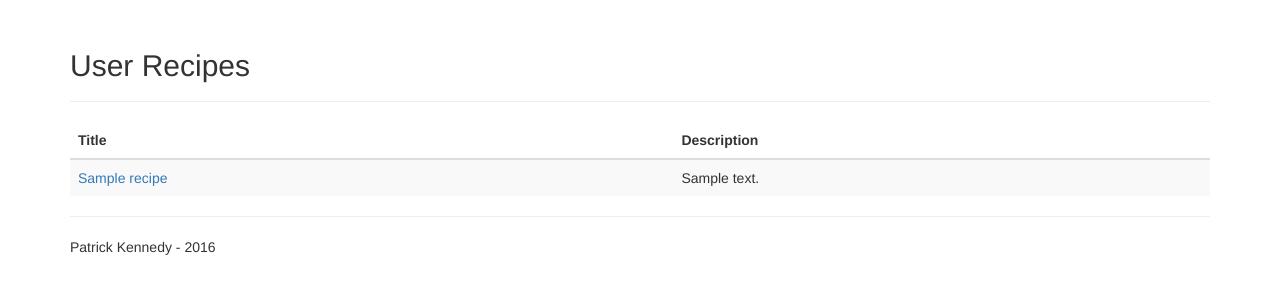
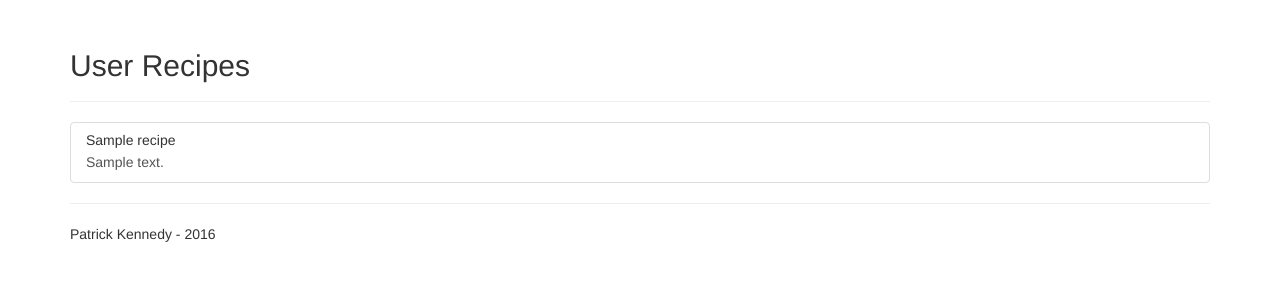
Before and after one commit to PatrickVienne/Docker-Flask-nginx, a Flask app: template web/project/templates/user_recipes.html in a window 1280 px wide. Shown: the part 51-351 px from the top of the page. Run offline with Flask 2, Linux system fonts and the light colour scheme; the template is opened without the code that fills it: values that come from a table or form of the project are taken from there, others are empty; tables that the repository leaves empty hold one stand-in row (values such as "Sample post"); some libraries are stand-ins or nearby versions.

Commit message:
Updated listing of user recipes to use a list group

```diff
--- a/web/project/templates/public_recipes.html
+++ b/web/project/templates/public_recipes.html
@@ -8,6 +8,7 @@
       <p>Our Favorite Dairy-free and Soy-free Recipes!</p>
     </div>
 
+    <h3>Most Popular Recipes</h3>
     <div class="row">
       {% for recipe in public_recipes %}
       <div class="col-xs-6 col-md-3">
--- a/web/project/templates/user_recipes.html
+++ b/web/project/templates/user_recipes.html
@@ -1,27 +1,19 @@
 {% extends "layout.html" %}
 {% block content %}
 
-<div class="user-profile">
+<div class="user-recipes">
   <div class="page-header">
     <h2>User Recipes</h2>
   </div>
 
-  <table class="table table-striped" id="owned_stock_table">
-    <thead>
-      <tr>
-        <th>Title</th>
-        <th>Description</th>
-      </tr>
-    </thead>
-    <tbody>
-      {% for recipe in user_recipes %}
-      <tr>
-        <td><a href="{{ url_for('recipes.recipe_details', recipe_id=recipe.id) }}">{{ recipe.recipe_title }}</a></td>
-        <td>{{ recipe.recipe_description }}</td>
-      </tr>
-      {% endfor %}
-    </tbody>
-  </table>
+  <ul class="list-group">
+    {% for recipe in user_recipes %}
+      <a href="{{ url_for('recipes.recipe_details', recipe_id=recipe.id) }}" class="list-group-item list-group-item-action">
+        <h5 class="list-group-item-heading">{{ recipe.recipe_title }}</h5>
+        <p class="list-group-item-text">{{ recipe.recipe_description }}</p>
+      </a>
+    {% endfor %}
+  </ul>
 </div>
 
 {% endblock %}
```
